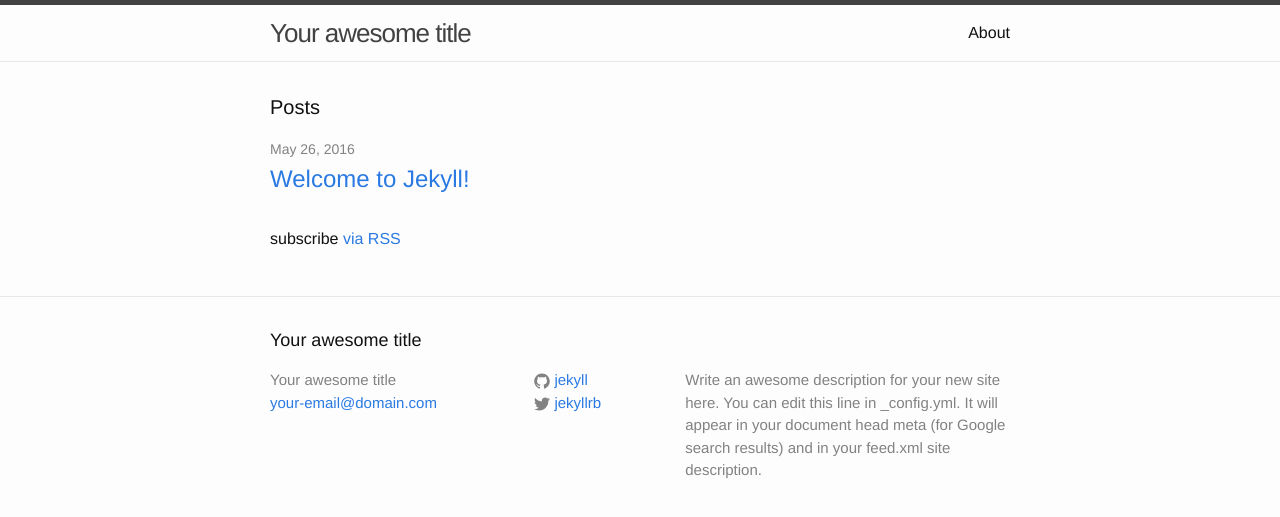
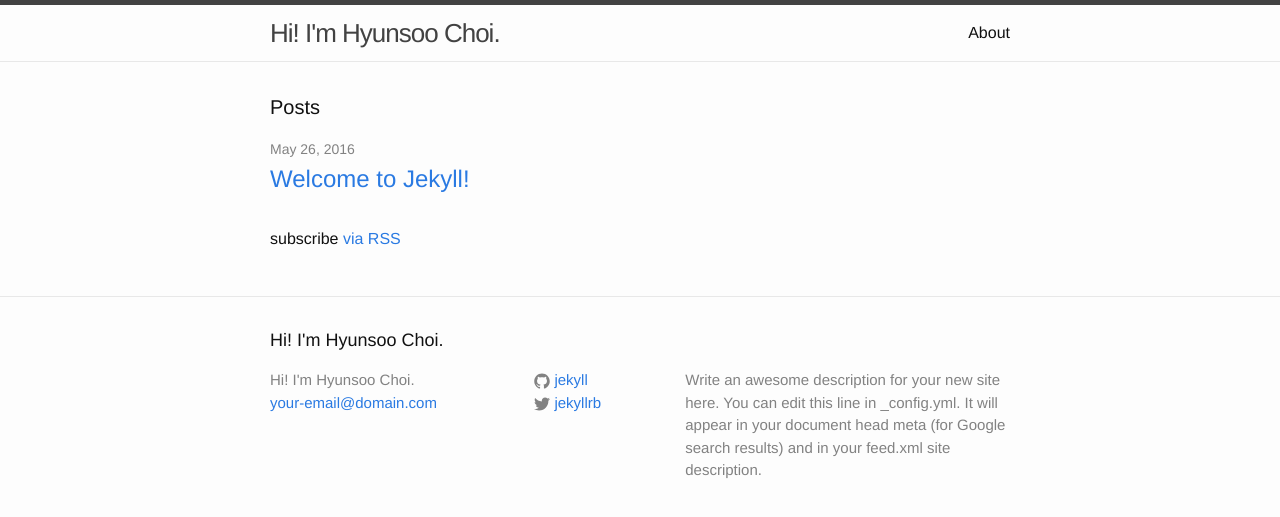
Before and after one commit to devhyunsoochoi/devhyunsoochoi.github.io, a Jekyll site: the page built from index.html, in a window 1280 px wide. Shown: the top 517 px of the page. Built offline with Jekyll 4.4.1, drawn with Linux system fonts in a browser that asks for light colours.

```diff
--- a/_config.yml
+++ b/_config.yml
@@ -6,7 +6,7 @@
 # 'jekyll serve'. If you change this file, please restart the server process.
 
 # Site settings
-title: Your awesome title
+title: Hi! I'm Hyunsoo Choi.
 email: your-email@domain.com
 description: > # this means to ignore newlines until "baseurl:"
   Write an awesome description for your new site here. You can edit this
--- a/css/main.scss
+++ b/css/main.scss
@@ -2,6 +2,8 @@
 # Only the main Sass file needs front matter (the dashes are enough)
 ---
 @charset "utf-8";
+
+
 
 
 
```
